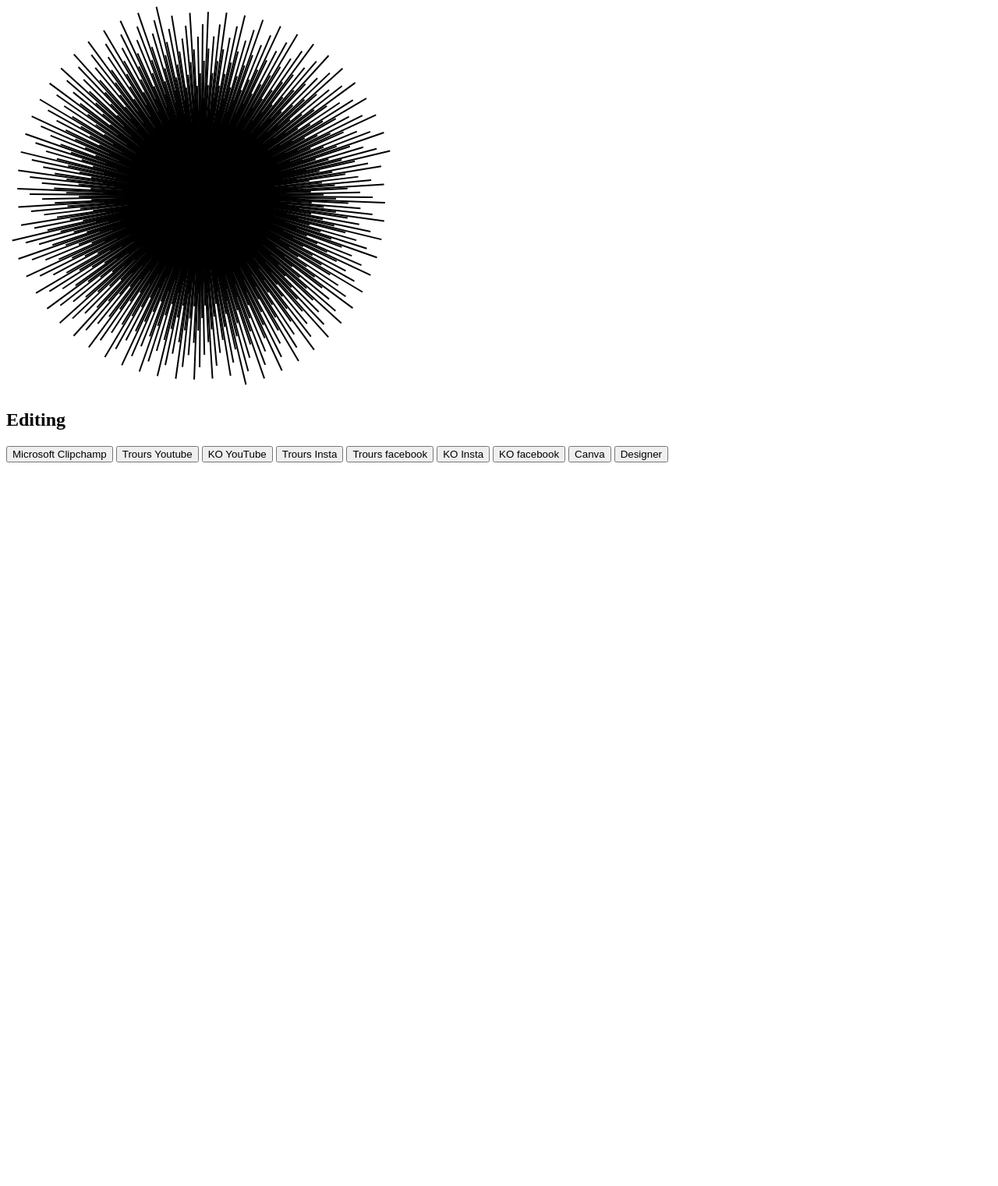
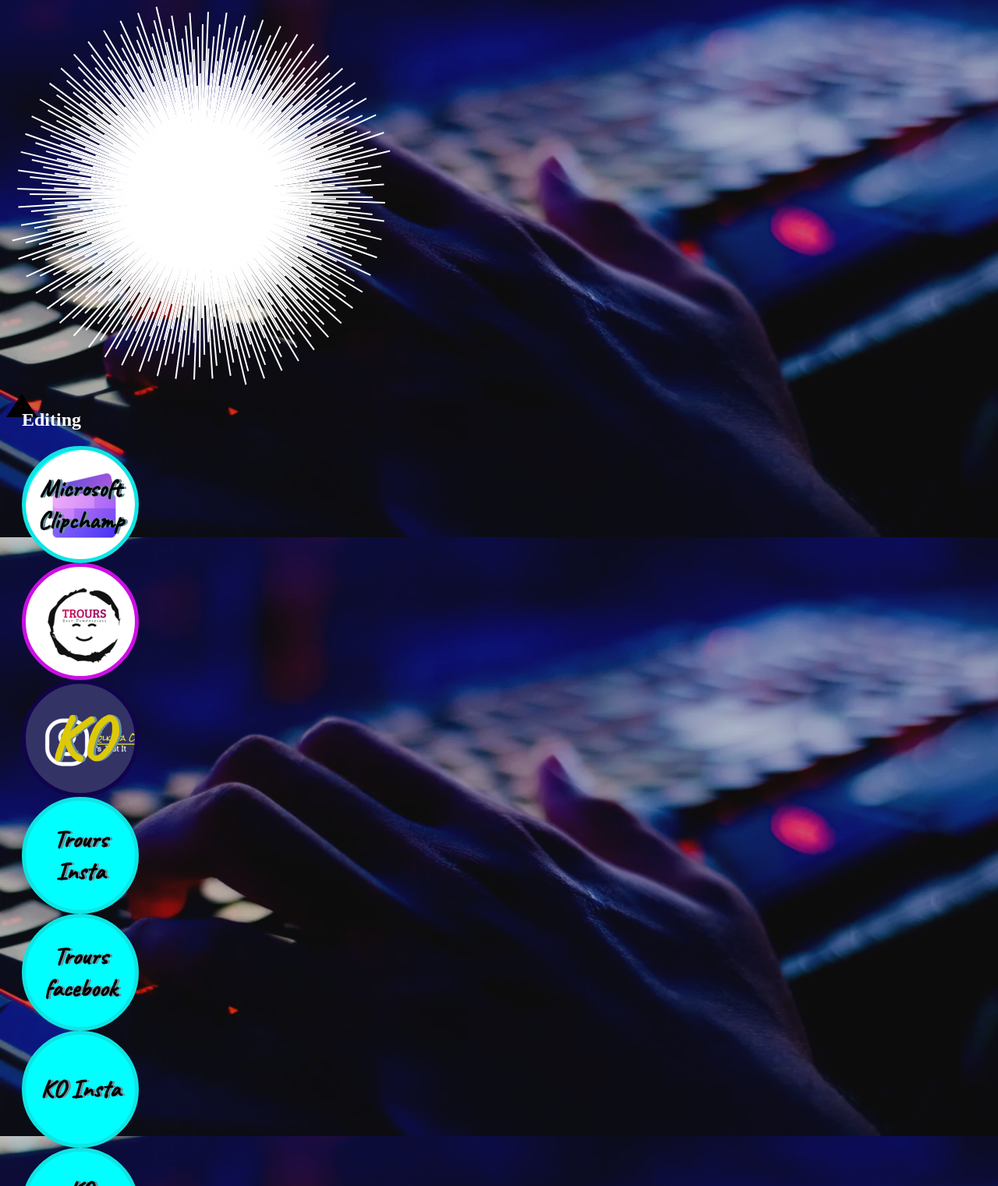
Before and after one commit to SUPERREALCODER/Spiral, a plain HTML site: page index.html in a window 1280 px wide. Shown: the part 79-1600 px from the top of the page at 78% size. Before the commit the page ends 800 px from the top, so only its background shows below. Drawn offline with Linux system fonts and the light colour scheme.

Commit message:
new update

```diff
--- a/index.html
+++ b/index.html
@@ -2,6 +2,10 @@
 <html>
 <head>
   <title>Drawing Spirals in JavaScript</title>
+  <link rel="stylesheet" href="style.css">
+  <link rel="preconnect" href="https://fonts.googleapis.com">
+<link rel="preconnect" href="https://fonts.gstatic.com" crossorigin>
+<link href="https://fonts.googleapis.com/css2?family=Caveat&family=Noto+Sans+TC:wght@100..900&display=swap" rel="stylesheet">
 </head>
 <body>
   <h1>System</h1>
@@ -17,7 +21,7 @@
     var numArms = 4;
 
     // Set the spiral style
-    context.strokeStyle = "black";
+    context.strokeStyle = "white";
     context.lineWidth = 2;
 
     // Draw the spiral
@@ -33,19 +37,61 @@
       angle += 0.1;
     }
   </script>
+  <div class="shape">
+  <div class="edit">
+    <h2>Editing</h2>
+    <a href="https://app.clipchamp.com/" target="_blank"><button class="micro but">Microsoft Clipchamp</button></a>
+    <a href="https://studio.youtube.com/channel/UCD6-WsbwmGi4hPzJM1MgZsA" target="_blank"><button class=" trou but">Trours Youtube</button></a>
+    <a href = "https://studio.youtube.com/channel/UC4Oge7R7gMdYeM1plLOieSw" target="_blank"><button class="ko but">KO </button></a>
+    <a><button class="but">Trours Insta</button></a>
+    <a><button class="but">Trours facebook</button></a>
+    <a href="https://www.instagram.com/kolkataodyssey2023/" target="_blank"><button class="but">KO Insta</button></a>
+    <a href="https://www.facebook.com/KolkataOdyssey" target="_blank"><button class="but">KO facebook</button></a>
+    <a href="https://www.canva.com/" target="_blank"><button class="but">Canva</button></a>
+    <a href="https://designer.microsoft.com/design?cid=7475a5e7-8ad4-4b35-8873-57dbf6e22d9e" target="_blank"><button class="but">Designer</button></a>
+    <a><button class="but">Google Trends</button></a>
+  </div>
+  <div class="dev">
+    <h2>Developing</h2>
+    <a href="https://devfolio.co/@SUPERREALCODER" target="_blank"><button class="but">Devfolio</button></a>
+    <a  href="https://github.com/SUPERREALCODER" target="_blank"><button class="but">Github</button></a>
+    <a  href="" target="_blank"><button class="but">VScode</button></a>
+    <a href="https://www.udemy.com/home/my-courses/learning/" target="_blank"><button class="but">Udemy</button></a>
+    <a href="https://chatgpt.com/?oai-dm=1" target="_blank"><button class="but">ChatGPT</button></a>
+    <a href="https://vercel.com/superrealcoders-projects" target="_blank"><button class="but">Vercel</button></a>
+    <a href="https://colab.research.google.com/" target="_blank"><button class="but">Google Colab</button></a>
+  </div>
+  <div class="per">
+    <h2>Personal</h2>
+    <a href="https://www.linkedin.com/in/debabrata-ghosh-1bb40828a/" target="_blank"><button class="but">LinkdIN</button></a>
+    <a href="https://x.com/Debabra04673484" target="_blank"><button class="but">Twitter</button></a>
+    <a href="https://www.blogger.com/blog/posts/5155745947805940563" target="_blank"><button class="but">Blogger</button></a>
+    <a href="https://www.researchgate.net/profile/Debabrata-Ghosh-17/unconfirmed?acceptedAuthorUid=2267783764" target="_blank"><button class="but">Research Gate</button></a>
+    <a href="https://scholar.google.com/" target="_blank"><button class="but">Google Scholar</button></a>
+    <a href="https://mail.google.com/mail/u/0/?tab=rm&ogbl#inbox" target="_blank"><button class="but">Gmail</button></a>
+  </div>
   <div>
-    <h2>Editing</h2>
-    <a href="https://app.clipchamp.com/" target="_blank"><button class="button">Microsoft Clipchamp</button></a>
-    <a href="https://studio.youtube.com/channel/UCD6-WsbwmGi4hPzJM1MgZsA" target="_blank"><button class="button">Trours Youtube</button></a>
-    <a href = "https://studio.youtube.com/channel/UC4Oge7R7gMdYeM1plLOieSw" target="_blank"><button class="button">KO YouTube</button></a>
-    <a><button class="button">Trours Insta</button></a>
-    <a><button class="button">Trours facebook</button></a>
-    <a href="https://www.instagram.com/kolkataodyssey2023/" target="_blank"><button class="button">KO Insta</button></a>
-    <a href="https://www.facebook.com/KolkataOdyssey" target="_blank"><button class="button">KO facebook</button></a>
-    <a href="https://www.canva.com/" target="_blank"><button class="button">Canva</button></a>
-    <a href="https://designer.microsoft.com/design?cid=7475a5e7-8ad4-4b35-8873-57dbf6e22d9e" target="_blank"><button class="button">Designer</button></a>
+    <h2>Website</h2>
+    <a href="https://thepandel.bodhon.in/" target="_blank"><button class="but">Pandel</button></a>
+    <a href="https://trours.vercel.app/" target="_blank"><button class="but">Trours</button></a>
+    <a href="https://www.godaddy.com/en-in/offers/godaddy?isc=INGDYGON1&countryview=1&currencyType=INR&cdtl=c_17587465578.g_141169705674.k_kwd-88659201.a_655140280468.d_c.ctv_g&bnb=b&gad=1&gclid=CjwKCAjwvrOpBhBdEiwAR58-3BsbNECSovZ5qd7S1JqWFZ6Lz8EUepXWYiqU1QVbSksdvO2LtiytYxoCAQAQAvD_BwE" target="_blank"><button class="but">Godaddy</button></a>
   </div>
-
-
+  <div>
+    <h2>Quantum</h2>
+    <a href="https://www.ibm.com/quantum/qiskit" target="_blank"><button class="but">Qiskit</button></a>
+    <a href="https://www.youtube.com/@ResonanceHoldings" target="_blank"><button class="but">Resonance</button></a>
+    <a href="https://thequantuminsider.com/" target="_blank"><button class="but">Quantum Insider</button></a>
+    <a href="https://thequantuminsider.com/" target="_blank"><button class="but">IBM</button></a>
+  </div>
+  <div>
+    <h2>Document</h2>
+    <a target="_blank"><button class="but">Word</button></a>
+    <a target="_blank"><button class="but">Google docs</button></a>
+    <a target="_blank"><button class="but">Google sheet</button></a>
+    <a target="_blank"><button class="but">Google slides</button></a>
+    <a target="_blank"><button class="but">Google Drive</button></a>
+    <a target="_blank"><button class="but">Google Classroom</button></a>
+  </div>
+  </div>
 </body>
 </html>
--- a/style.css
+++ b/style.css
@@ -1,3 +1,60 @@
-.button{
+body{
+    color: white;
+    background-image: url(static/images/Dark\ Blue\ Simple\ Dark\ Tech\ and\ Gaming\ Bio-Link\ Website.png);
+}
+
+.edit{
+    display: inline-grid;
+
 
 }
+.dev{
+    display: inline-table;
+}
+.per{
+    display: inline-grid;
+}
+.but{
+    border: 5px solid rgb(16, 228, 228);
+    width: 150px;
+    height: 150px;
+    display: inline-block;
+    background-color: aqua;
+    outline: none;
+    border-radius: 100px;
+   font-family: "Caveat", cursive;
+   font-optical-sizing: auto;
+   font-weight: 900;
+   font-style: normal;
+
+   text-shadow: 3px 0 #6992a0;
+   font-size: 2rem;
+
+
+
+}
+.micro{
+    background-image: url(static/images/clipclamp.png);
+    border-radius: 100px;
+}
+.trou{
+    background-image: url(static/images/logo-color.png);
+    border-radius: 100px;
+    font-size: 0rem;
+    border: 5px solid rgb(203, 16, 228);
+}
+.ko{
+    background-image: url(static/images/kolkata-odyssey-logo\ \(1\).png);
+    border-radius: 100px;
+    border: 5px solid rgb(17, 4, 75);
+    font-size: 5rem;
+    color: #ddc809;
+
+}
+.shape {
+    height: 0;
+    width: 0;
+    border-bottom: 30px solid black;
+    border-left: 20px solid transparent;
+    border-right: 20px solid transparent;
+  }
```
Also changed, not shown: static/images/Dark Blue Simple Dark Tech and Gaming Bio-Link Website.png (added), static/images/clipclamp.png (added), static/images/kolkata-odyssey-logo (1).png (added), static/images/logo-color.png (added).
